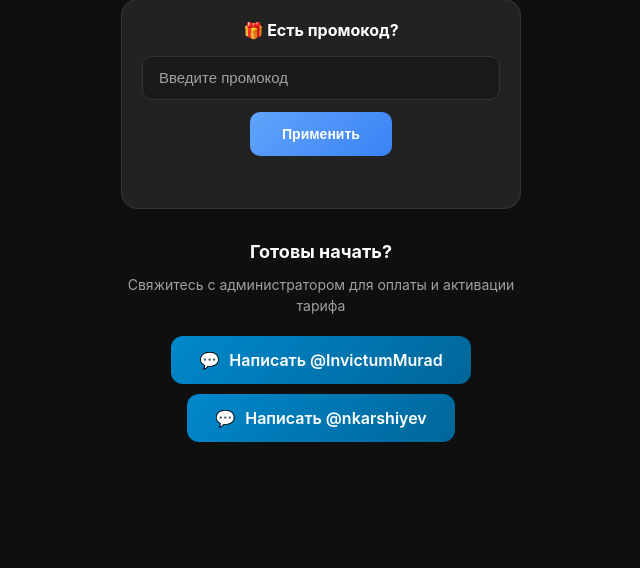
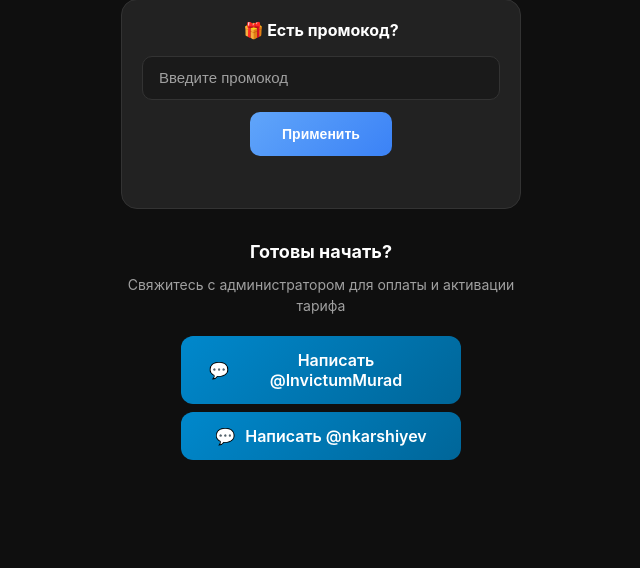
Before and after one commit to judex14turk-oss/F2F, a Flask app: page /webapp/tariffs in a window 1280 px wide. Shown: the part 1490-2058 px from the top of the page, without its empty margins (319-959 px from the left). Before the commit the page ends 1932 px from the top, so only its background shows below. Run offline with Flask 3, Linux system fonts and the light colour scheme; some libraries are stand-ins or nearby versions.

Commit message:
Add second admin contact button with identical styling
Update `advertising.html` and `tariffs.html` templates to include a second admin contact button for `@nkarshiyev`. The CSS for `.contact-btn` is modified to ensure both buttons have identical width, centering, and styling, resolving the issue of inconsistent button appearance.

Replit-Commit-Author: Agent
Replit-Commit-Session-Id: e4caf7c7-db3b-4f08-ba8b-dc6cfd11ca98
Replit-Commit-Checkpoint-Type: full_checkpoint
Replit-Commit-Event-Id: e7cb5441-9b1b-4147-b842-78d44f8d64dd
Replit-Commit-Screenshot-Url: https://storage.googleapis.com/screenshot-production-us-central1/446626a4-d583-4535-9432-6a960a73e398/e4caf7c7-db3b-4f08-ba8b-dc6cfd11ca98/yDSUmho
Replit-Helium-Checkpoint-Created: true

```diff
--- a/templates/tariffs.html
+++ b/templates/tariffs.html
@@ -311,8 +311,9 @@
         }
 
         .contact-btn {
-            display: inline-flex;
+            display: flex;
             align-items: center;
+            justify-content: center;
             gap: 10px;
             background: linear-gradient(135deg, #0088cc 0%, #006699 100%);
             color: white;
@@ -321,6 +322,9 @@
             text-decoration: none;
             font-weight: 600;
             font-size: 16px;
+            width: 100%;
+            max-width: 280px;
+            margin: 8px auto;
             transition: transform 0.2s, box-shadow 0.2s;
         }
 
@@ -554,7 +558,7 @@
             <span>💬</span>
             <span>Написать @InvictumMurad</span>
         </a>
-        <a href="https://t.me/nkarshiyev" class="contact-btn" style="margin-top: 10px;">
+        <a href="https://t.me/nkarshiyev" class="contact-btn">
             <span>💬</span>
             <span>Написать @nkarshiyev</span>
         </a>
```
Also changed, not shown: templates/advertising.html (+6 -2 lines), attached_assets/image_1766406222316.png (added), attached_assets/image_1766406236238.png (added).
